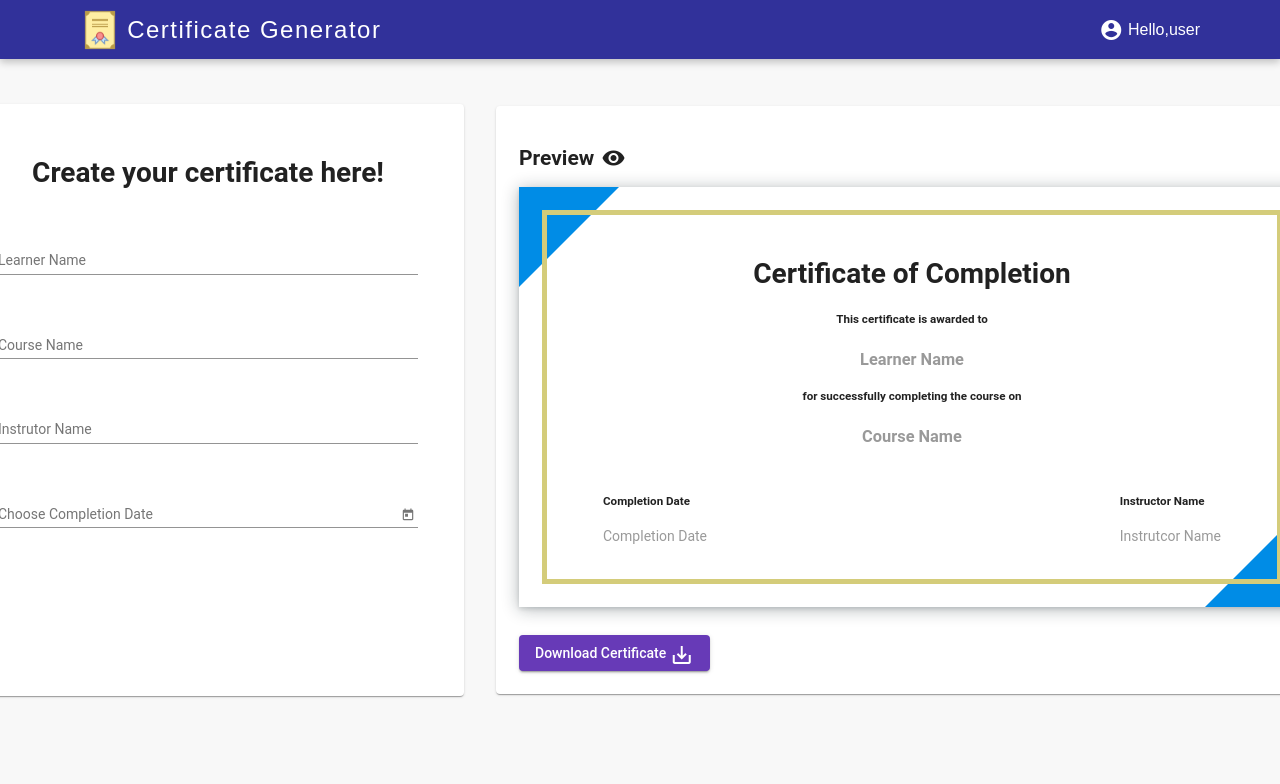
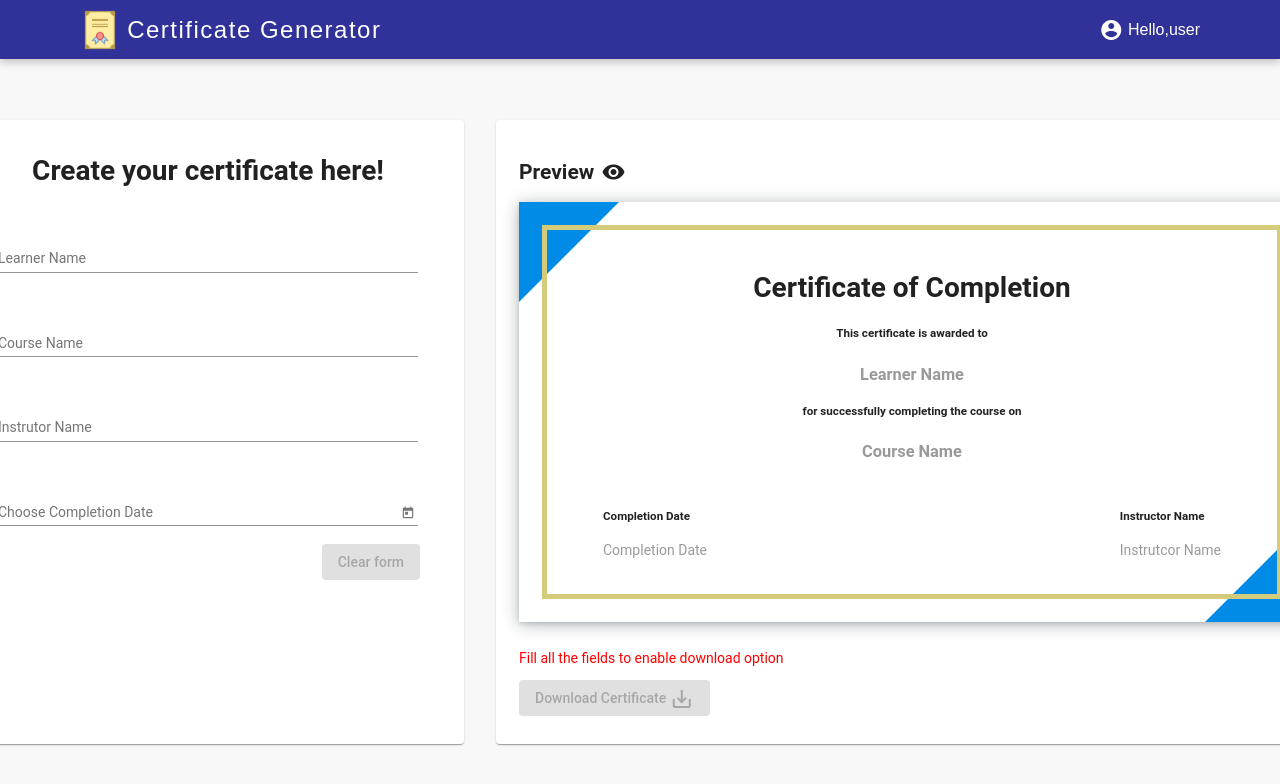
Before and after one commit to anjupriya-v/certificate-generator, an Angular app: page / in a window 1280 px wide. Shown: the top 784 px of the page. Built offline with nearby package versions, Linux system fonts and the light colour scheme.

Commit message:
Added form validation and clear form functionality

```diff
--- a/src/app/app.component.html
+++ b/src/app/app.component.html
@@ -8,6 +8,7 @@
       (courseName)="getCourseName($event)"
       (instructorName)="getInstructorName($event)"
       (completionDate)="getCompletionDate($event)"
+      (errors)="getErrors($event)"
     ></app-form>
   </div>
   <div class="preview-container-div">
@@ -16,6 +17,7 @@
       [courseName]="courseName"
       [instructorName]="instructorName"
       [completionDate]="completionDate"
+      [errors]="errors"
     ></app-preview>
   </div>
 </div>
--- a/src/app/app.component.scss
+++ b/src/app/app.component.scss
@@ -3,4 +3,5 @@
   align-items: center;
   justify-content: center;
   height: 100vh;
+  margin-top: 2em;
 }
--- a/src/app/app.component.ts
+++ b/src/app/app.component.ts
@@ -6,12 +6,16 @@ import { Component } from '@angular/core';
   styleUrls: ['./app.component.scss'],
 })
 export class AppComponent {
+  title = 'certificate-generator';
   learnerName: any;
   courseName: any;
   instructorName: any;
   completionDate: any;
+  learnerNameError: boolean = true;
+  errors: any;
   getLearnerName(learnerName: any) {
     this.learnerName = learnerName;
+    console.log(this.learnerNameError);
   }
   getCourseName(courseName: any) {
     this.courseName = courseName;
@@ -22,4 +26,7 @@ export class AppComponent {
   getCompletionDate(completionDate: any) {
     this.completionDate = completionDate;
   }
+  getErrors(errors: any) {
+    this.errors = errors;
+  }
 }
--- a/src/app/components/form/form.component.html
+++ b/src/app/components/form/form.component.html
@@ -2,7 +2,7 @@
   <mat-card class="form-card">
     <mat-card-content class="form-card-content">
       <h1>Create your certificate here!</h1>
-      <form class="form-div">
+      <form class="form-div" [formGroup]="form">
         <div class="form-field-div">
           <mat-form-field class="form-field">
             <mat-label>Learner Name</mat-label>
@@ -37,6 +37,16 @@
           </mat-form-field>
         </div>
       </form>
+      <div class="clear-button-container">
+        <button
+          mat-raised-button
+          color="accent"
+          [disabled]="emptyForm"
+          (click)="clearForm()"
+        >
+          Clear form
+        </button>
+      </div>
     </mat-card-content>
   </mat-card>
 </div>
--- a/src/app/components/form/form.component.scss
+++ b/src/app/components/form/form.component.scss
@@ -2,7 +2,7 @@
   margin: 1em;
 }
 .form-container .form-card {
-  height: 35em;
+  height: 37em;
   width: 30em;
   padding: 1em;
 }
@@ -19,3 +19,10 @@
 .form-field {
   width: 30em;
 }
+.clear-button-container {
+  display: flex;
+  justify-content: flex-end;
+  align-items: flex-end;
+  width: 100%;
+  margin-right: 4em;
+}
--- a/src/app/components/form/form.component.ts
+++ b/src/app/components/form/form.component.ts
@@ -1,4 +1,5 @@
 import { Component, EventEmitter, OnInit, Output } from '@angular/core';
+import { FormBuilder, FormGroup, Validators } from '@angular/forms';
 @Component({
   selector: 'app-form',
   templateUrl: './form.component.html',
@@ -9,30 +10,95 @@ export class FormComponent implements OnInit {
   @Output() courseName = new EventEmitter<string>();
   @Output() instructorName = new EventEmitter<string>();
   @Output() completionDate = new EventEmitter<string>();
+  @Output() errors = new EventEmitter<Object>();
 
-  constructor() {}
-
-  ngOnInit(): void {}
+  form!: FormGroup;
+  emptyForm: boolean = true;
+  isError: any = {
+    learnerName: true,
+    courseName: true,
+    instructorName: true,
+    completionDate: true,
+  };
+  constructor(private fb: FormBuilder) {}
+  ngOnInit() {
+    this.form = this.fb.group({
+      learnerName: ['', Validators.required],
+      courseName: ['', Validators.required],
+      instructorName: ['', Validators.required],
+      completionDate: ['', Validators.required],
+    });
+    this.errors.emit(this.isError);
+  }
+  isFormEmpty() {
+    this.emptyForm =
+      this.form.controls['learnerName'].value == '' &&
+      this.form.controls['courseName'].value == '' &&
+      this.form.controls['instructorName'].value == '' &&
+      this.form.controls['completionDate'].value == ''
+        ? true
+        : false;
+  }
+  clearForm() {
+    this.form.controls['learnerName'].setValue('');
+    this.form.controls['courseName'].setValue('');
+    this.form.controls['instructorName'].setValue('');
+    this.form.controls['completionDate'].setValue('');
+  }
   getLearnerName(value: Event) {
-    console.log((value.target as HTMLInputElement).value);
+    this.form.controls['learnerName'].setValue(
+      (value.target as HTMLInputElement).value
+    );
+    this.isError.learnerName =
+      this.form.controls['learnerName'].errors &&
+      this.form.controls['learnerName'].errors['required']
+        ? true
+        : false;
+    this.isFormEmpty();
     this.learnerName.emit((value.target as HTMLInputElement).value);
+    this.errors.emit(this.isError);
   }
   getCourseName(value: Event) {
-    console.log((value.target as HTMLInputElement).value);
+    this.form.controls['courseName'].setValue(
+      (value.target as HTMLInputElement).value
+    );
+    this.isError.courseName =
+      this.form.controls['courseName'].errors &&
+      this.form.controls['courseName'].errors['required']
+        ? true
+        : false;
+    this.isFormEmpty();
+
     this.courseName.emit((value.target as HTMLInputElement).value);
   }
   getInstructorName(value: Event) {
-    console.log((value.target as HTMLInputElement).value);
+    this.form.controls['instructorName'].setValue(
+      (value.target as HTMLInputElement).value
+    );
+    this.isError.instructorName =
+      this.form.controls['instructorName'].errors &&
+      this.form.controls['instructorName'].errors['required']
+        ? true
+        : false;
+    this.isFormEmpty();
+
     this.instructorName.emit((value.target as HTMLInputElement).value);
   }
   getCompletionDate(value: any) {
-    console.log(value);
     var dateString =
       new Date(value).getDate() +
       '/' +
       (new Date(value).getMonth() + 1) +
       '/' +
       new Date(value).getFullYear();
-    this.completionDate.emit(dateString);
+    this.form.controls['completionDate'].setValue(dateString);
+    this.isError.completionDate =
+      this.form.controls['completionDate'].errors &&
+      this.form.controls['completionDate'].errors['required']
+        ? true
+        : false;
+    this.isFormEmpty();
+
+    this.completionDate.emit(value != null ? dateString : '');
   }
 }
--- a/src/app/components/preview/preview.component.html
+++ b/src/app/components/preview/preview.component.html
@@ -51,10 +51,14 @@
         </div>
       </div>
       <div class="download-button-container">
+        <span class="form-error" *ngIf="!validForm"
+          >Fill all the fields to enable download option</span
+        >
         <button
           mat-raised-button
           color="primary"
           (click)="downloadCertificate()"
+          [disabled]="!validForm"
         >
           Download Certificate <mat-icon>save_alt</mat-icon>
         </button>
--- a/src/app/components/preview/preview.component.scss
+++ b/src/app/components/preview/preview.component.scss
@@ -3,6 +3,7 @@
 }
 .preview-card {
   width: 50em;
+  height: 37em;
 }
 .preview-card-content {
   padding: 0.5em;
@@ -94,3 +95,8 @@ h5 {
 .download-button-container {
   margin-top: 2em;
 }
+.form-error {
+  color: red;
+  display: block;
+  margin-bottom: 1em;
+}
--- a/src/app/components/preview/preview.component.ts
+++ b/src/app/components/preview/preview.component.ts
@@ -1,4 +1,10 @@
-import { Component, Input, OnInit } from '@angular/core';
+import {
+  Component,
+  Input,
+  OnChanges,
+  OnInit,
+  SimpleChanges,
+} from '@angular/core';
 import domtoimage from 'dom-to-image';
 
 @Component({
@@ -6,19 +12,25 @@ import domtoimage from 'dom-to-image';
   templateUrl: './preview.component.html',
   styleUrls: ['./preview.component.scss'],
 })
-export class PreviewComponent implements OnInit {
-  node: any;
+export class PreviewComponent implements OnInit, OnChanges {
+  certificate: any;
   @Input() learnerName: any = '';
   @Input() courseName: any = '';
   @Input() instructorName: any = '';
   @Input() completionDate: any = '';
+  @Input() errors: any = {};
+  validForm: boolean = false;
+
   constructor() {}
 
   ngOnInit(): void {
-    this.node = document.getElementById('certificate-container');
+    this.certificate = document.getElementById('certificate-container');
+  }
+  ngOnChanges(changes: SimpleChanges) {
+    this.validForm = Object.values(this.errors).includes(true) ? false : true;
   }
   downloadCertificate() {
-    domtoimage.toJpeg(this.node, { quality: 0.95 }).then((dataUrl) => {
+    domtoimage.toJpeg(this.certificate, { quality: 0.95 }).then((dataUrl) => {
       var link = document.createElement('a');
       link.download = this.learnerName + '.jpeg';
       link.href = dataUrl;
```
